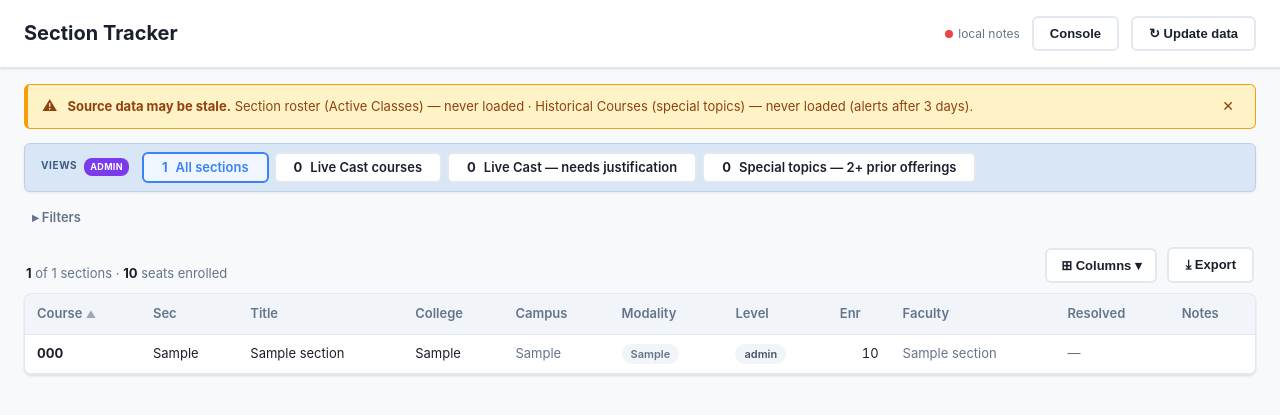
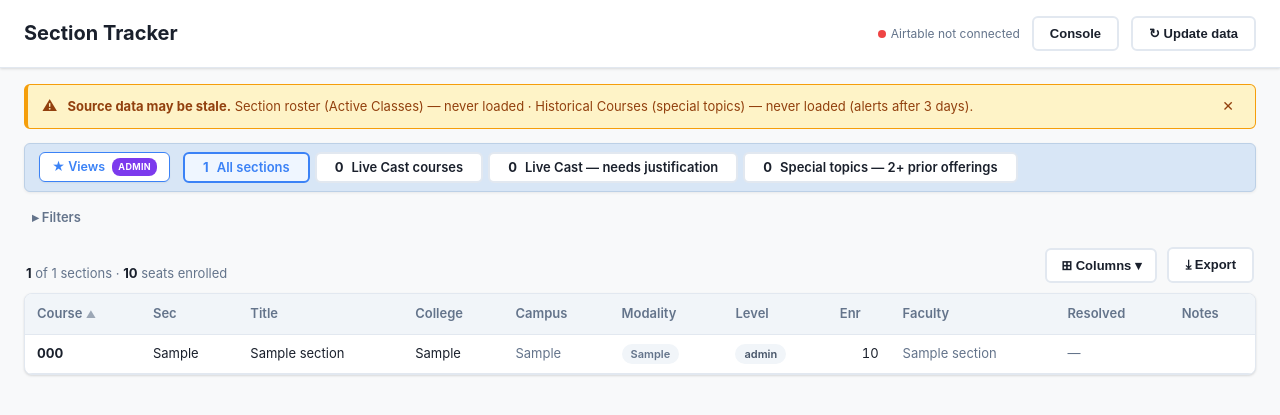
Before and after one commit to wmeleis/section-tracker, a Flask app: page / in a window 1280 px wide. Shown: the top 415 px of the page. Run offline with Flask 3, Linux system fonts and the light colour scheme; tables that the repository leaves empty hold one stand-in row (values such as "Sample post").

Commit message:
Views label as an obvious button; Airtable badge -> connected/not connected
- .view-tiles-label now looks like a button (★ Views, white fill, accent border,
  12.5px, rounded, hover-fill) instead of a faint text label.
- Notes-store badge text: 'Airtable connected' / 'Airtable not connected' (was
  'Airtable notes' / 'local notes'), with a matching tooltip.

Co-Authored-By: Claude Opus 4.8 <noreply@anthropic.com>

```diff
--- a/static/app.js
+++ b/static/app.js
@@ -127,7 +127,8 @@ function setStoreBadge(airtable){
   const b=$('#store-badge'), l=$('#store-label');
   if(STATIC){ b.style.display='none'; return; }
   b.className='badge-dot '+(airtable?'ok':'bad');
-  l.textContent = airtable ? 'Airtable notes' : 'local notes';
+  l.textContent = airtable ? 'Airtable connected' : 'Airtable not connected';
+  b.title = airtable ? 'Notes store: Airtable is connected' : 'Notes store: Airtable unreachable — notes save locally';
 }
 // Source-data staleness banner — amber, dismissible, top of every view. Warns when
 // a batch input's last successful read is older than stale_days (default 3). Driven
@@ -844,7 +845,7 @@ function renderViewTiles(){
       return n;
     } catch(_){ return '—'; }
   }
-  const label = `<button class="view-tiles-label" onclick="openViewsModal()" title="Open saved views — switch, star, or build a filter">VIEWS${_isAdmin()?' <span class="pv-admin-pill">ADMIN</span>':''}</button>`;
+  const label = `<button class="view-tiles-label" onclick="openViewsModal()" title="Open saved views — switch, star, or build a filter">★ Views${_isAdmin()?' <span class="pv-admin-pill">ADMIN</span>':''}</button>`;
   bar.innerHTML = label + tileViews.map(v=>{
     const cnt=countForView(v);
     const active=(v.id==='all')?(!activeViewId||activeViewId==='all'):(v.id===activeViewId);
--- a/static/style.css
+++ b/static/style.css
@@ -162,8 +162,8 @@ tr.detail-row td{background:#fafbfc;padding:0;border-left:4px solid var(--accent
 
 /* Starred-view tile bar above the table */
 .portfolio-view-tiles{display:flex;flex-wrap:wrap;gap:5px;align-items:center;padding:8px 14px;margin:10px 0 6px;background:#d8e6f6;border:1px solid #bcd0e6;border-radius:6px;box-shadow:0 1px 3px rgba(0,0,0,.07)}
-.view-tiles-label{font:inherit;font-size:10px;font-weight:700;letter-spacing:.6px;color:#3c5b80;text-transform:uppercase;margin-right:6px;align-self:center;background:none;border:none;padding:2px 2px;cursor:pointer;border-radius:4px}
-.view-tiles-label:hover{color:var(--accent);text-decoration:underline}
+.view-tiles-label{font:inherit;font-size:12.5px;font-weight:600;color:var(--accent);background:#fff;border:1px solid var(--accent);border-radius:6px;padding:5px 12px;margin-right:8px;cursor:pointer;white-space:nowrap;align-self:center;box-shadow:0 1px 2px rgba(0,0,0,.06)}
+.view-tiles-label:hover{background:var(--accent);color:#fff}
 .pv-tile{display:inline-flex;align-items:center;gap:8px;padding:7px 18px;border-radius:6px;border:2px solid var(--border);background:#fff;font:inherit;font-size:13px;font-weight:600;color:var(--text);cursor:pointer;white-space:nowrap}
 .pv-tile:hover:not(.active){border-color:#94a3b8}
 .pv-tile.active{background:#eff6ff;color:var(--accent);border-color:var(--accent)}
```
